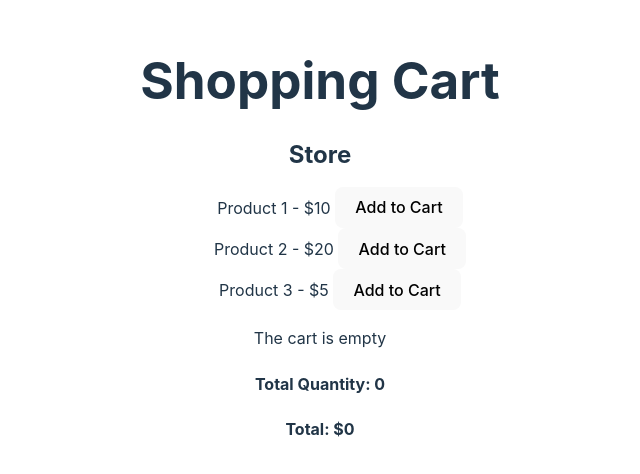
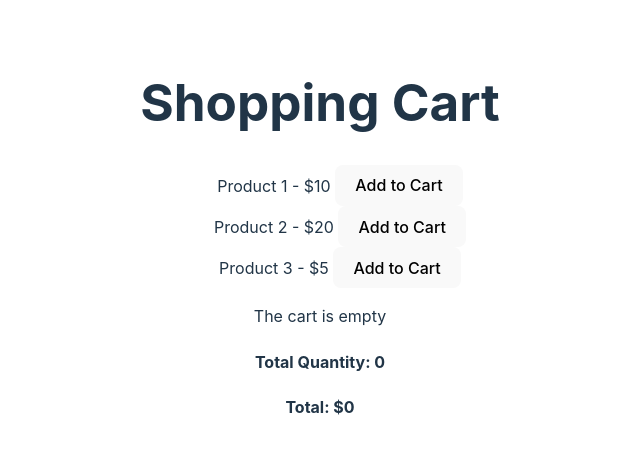
Before and after one commit to br8828982/react_cart_app, a React (Vite) app: page / in a window 1280 px wide. Shown: the part 160-634 px from the top of the page, without its empty margins (320-960 px from the left). Built offline with nearby package versions, Linux system fonts and the light colour scheme.

Commit message:
Update StoreList.tsx(Remove heading)

```diff
--- a/src/components/StoreList.tsx
+++ b/src/components/StoreList.tsx
@@ -3,13 +3,10 @@ import { storeItems } from "../data/items";
 
 export function StoreList() {
   return (
-    <>
-      <h2>Store</h2>
-      <ul>
-        {storeItems.map((item) => (
-          <StoreItem key={item.id} {...item} />
-        ))}
-      </ul>
-    </>
+    <ul>
+      {storeItems.map((item) => (
+        <StoreItem key={item.id} {...item} />
+      ))}
+    </ul>
   );
 }
```
